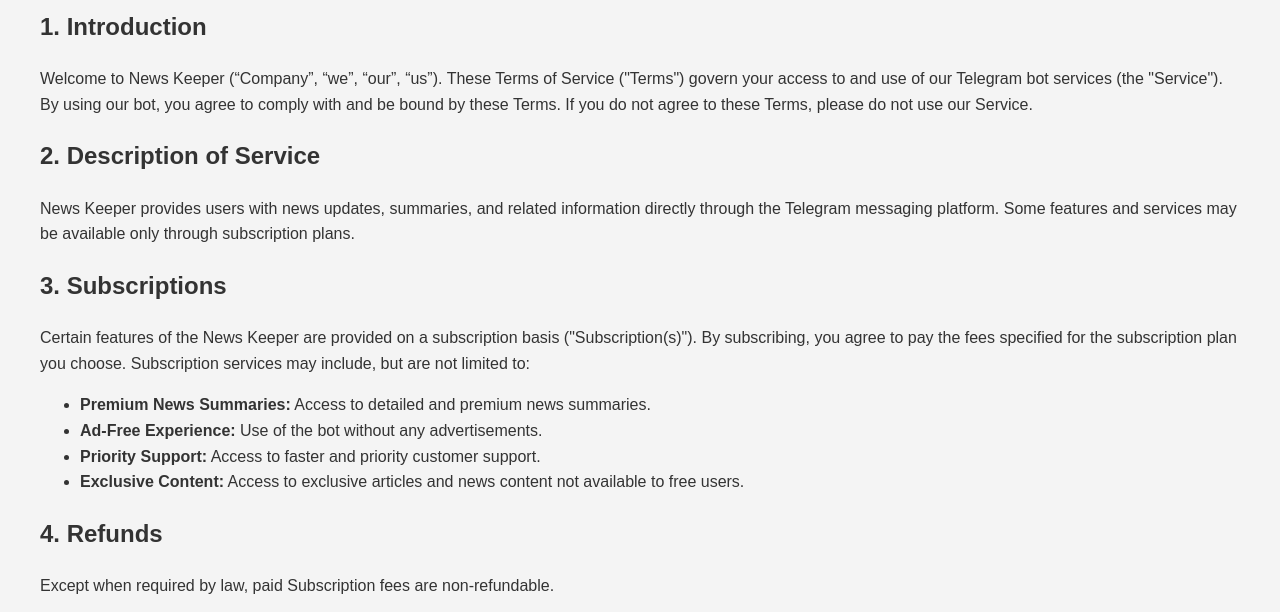
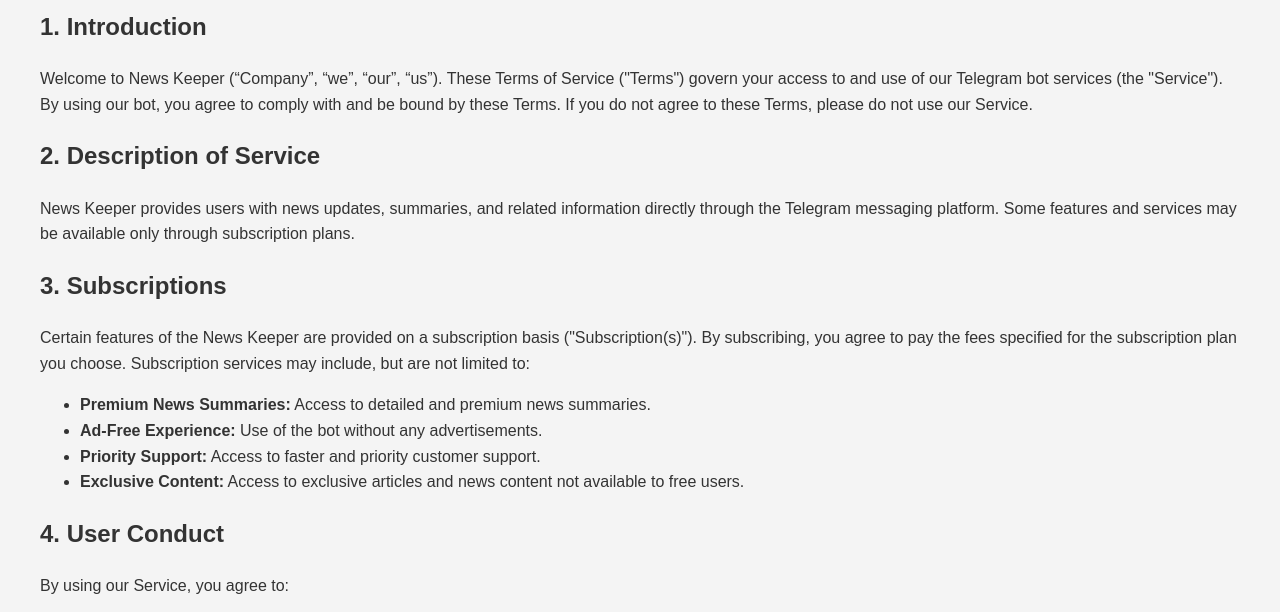
Before and after one commit to yurii-hunter/newskeeper.website, a plain HTML site: page terms.html in a window 1280 px wide. Shown: the part 126-738 px from the top of the page. Drawn offline with Linux system fonts and the light colour scheme.

Commit message:
fix terms

```diff
--- a/terms.html
+++ b/terms.html
@@ -47,9 +47,6 @@
         <li><strong>Exclusive Content:</strong> Access to exclusive articles and news content not available to free users.</li>
     </ul>
 
-    <h2>4. Refunds</h2>
-    <p>Except when required by law, paid Subscription fees are non-refundable.</p>
-
     <h2>4. User Conduct</h2>
     <p>By using our Service, you agree to:</p>
     <ul>
```
